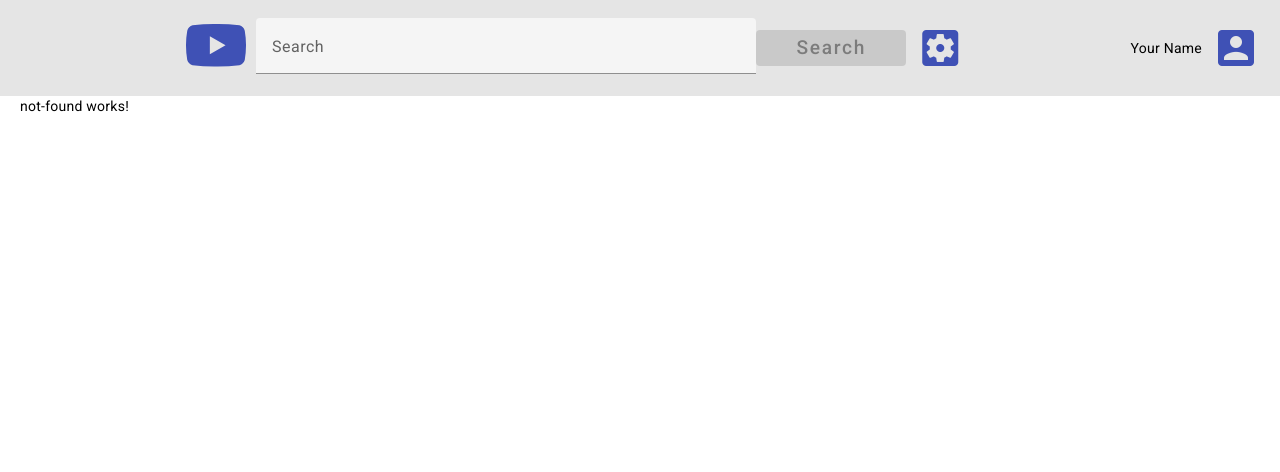
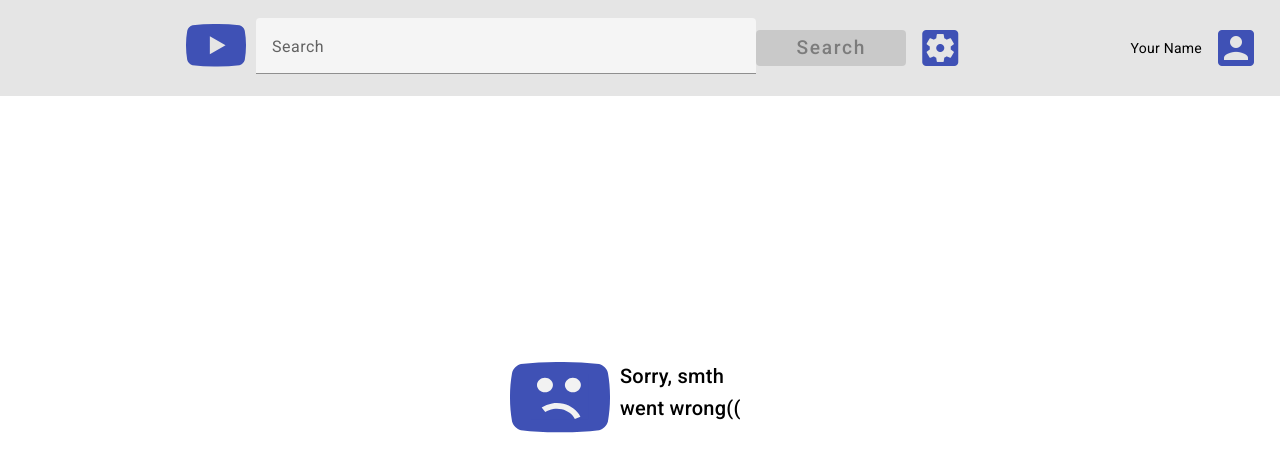
Before and after one commit to Dazmond-ru/youtube-angular, an Angular app: page /1 in a window 1280 px wide. Shown: the top 472 px of the page. Built offline with nearby package versions, Linux system fonts and the light colour scheme.

Commit message:
feat: add not-found page

```diff
--- a/src/app/core/pages/not-found/not-found.component.html
+++ b/src/app/core/pages/not-found/not-found.component.html
@@ -1 +1,6 @@
-<p>not-found works!</p>
+<div class="not-found">
+  <div class="not-found__logo" routerLink="/">
+    <img src="../../../assets/images/404.svg" alt="404 logo" width="100" />
+  </div>
+  <h2 class="not-found__text">Sorry, smth went wrong((</h2>
+</div>
--- a/src/app/core/pages/not-found/not-found.component.scss
+++ b/src/app/core/pages/not-found/not-found.component.scss
@@ -0,0 +1,13 @@
+.not-found {
+  position: absolute;
+  display: flex;
+  align-items: center;
+  gap: 10px;
+  top: 50%;
+  left: 50%;
+  transform: translate(-50%, -50%);
+}
+
+.not-found__text {
+  max-width: 150px;
+}
```
Also changed, not shown: src/assets/images/404.svg (added).
